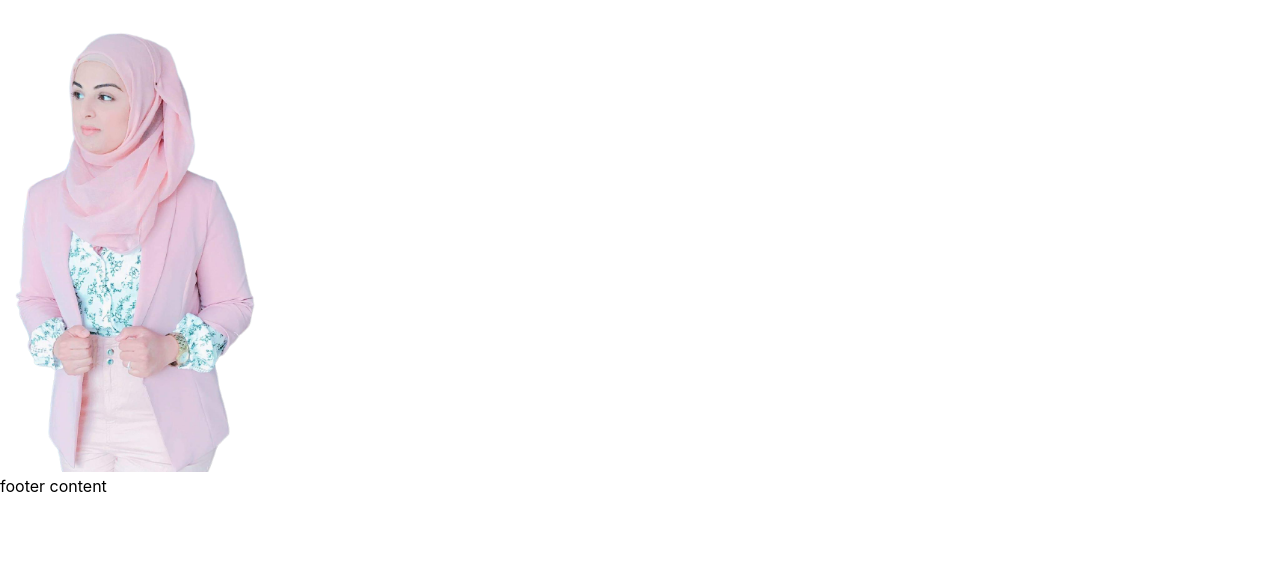
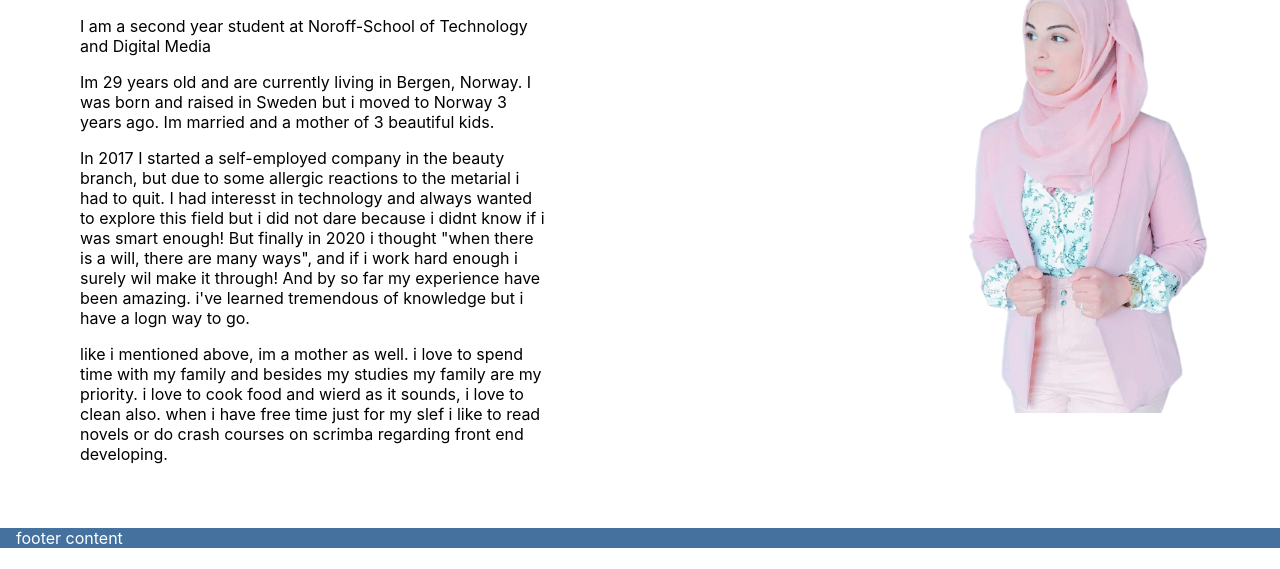
Before and after one commit to Shumailakayani06/profil, a plain HTML site: page index.html in a window 1280 px wide. Shown: the part 231-800 px from the top of the page. Drawn offline with Linux system fonts and the light colour scheme.

Commit message:
added text info about me

```diff
--- a/index.html
+++ b/index.html
@@ -13,14 +13,26 @@
       <label class="logo">SHUMAILA KAYANI</label>
     </div>
 </header>
-
+<div class="home-section">
 <div class="left-div">
     <h1>Hello My Name Is Shumaila</h1>
-    <p>text content goes here</p>
+    <p>I am a second year student at Noroff-School of Technology and Digital Media</p>
+    <p>Im 29 years old and are currently living in Bergen, Norway.
+        I was born and raised in Sweden but i moved to Norway 3 years ago.
+        Im married and a mother of 3 beautiful kids.
+    </p>
+    <p> In 2017 I started a self-employed company in the beauty branch, but due to some allergic reactions to the metarial i had to quit.
+        I had interesst in technology and always wanted to explore this field but i did not dare because i didnt know if i was smart enough!
+    But finally in 2020 i thought "when there is a will, there are many ways", and if i work hard enough i surely wil make it through!
+And by so far my experience have been amazing. i've learned tremendous of knowledge but i have a logn way to go. </p>
+<p>like i mentioned above, im a mother as well. i love to spend time with my family and besides my studies my family are my priority.
+    i love to cook food and wierd as it sounds, i love to clean also.
+when i have free time just for my slef i like to read novels or do crash courses on scrimba regarding front end developing.  </p>
 </div>
 
 <div class="right-div">
 <img src="/images/f00abafe-ebbe-4fa7-b8ab-cde2ada1a51b-removebg-preview.png" alt="profil picture">
+</div>
 </div>
 
 <footer>
--- a/style.css
+++ b/style.css
@@ -9,6 +9,10 @@ body {
   box-sizing: border-box;
   font-family: -apple-system, BlinkMacSystemFont, "Segoe UI", Roboto, Oxygen,
     Ubuntu, Cantarell, "Open Sans", "Helvetica Neue", sans-serif;
+}
+
+p {
+  margin: 1em;
 }
 
 header {
@@ -30,3 +34,29 @@ label {
 .right-div img {
   height: 500px;
 }
+
+.home-section {
+  display: flex;
+  flex-wrap: wrap;
+  justify-content: space-between;
+}
+
+.left-div {
+  display: inline-block;
+  max-width: 500px;
+  margin-left: 2em;
+  padding: 2em;
+}
+
+.right-div {
+  margin-right: 3em;
+}
+
+.left-div h1 {
+  margin-bottom: 1em;
+}
+
+footer {
+  background-color: #44719e;
+  color: white;
+}
```
